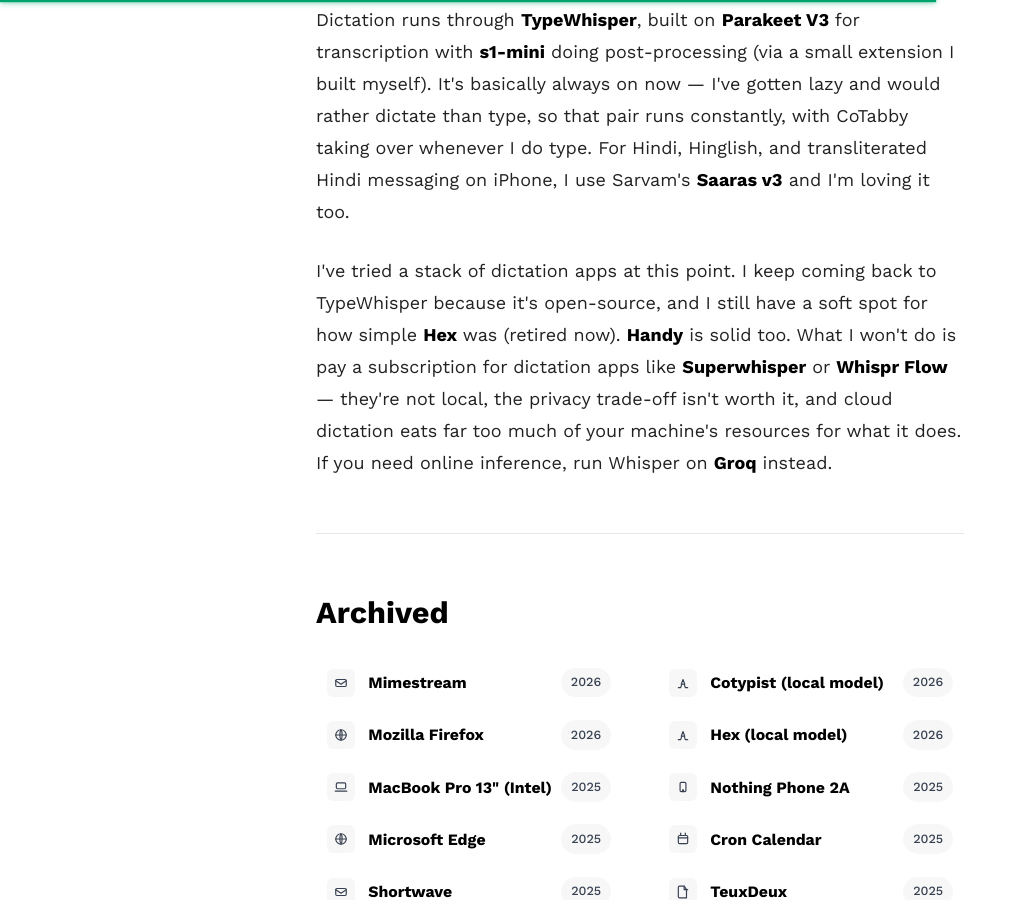
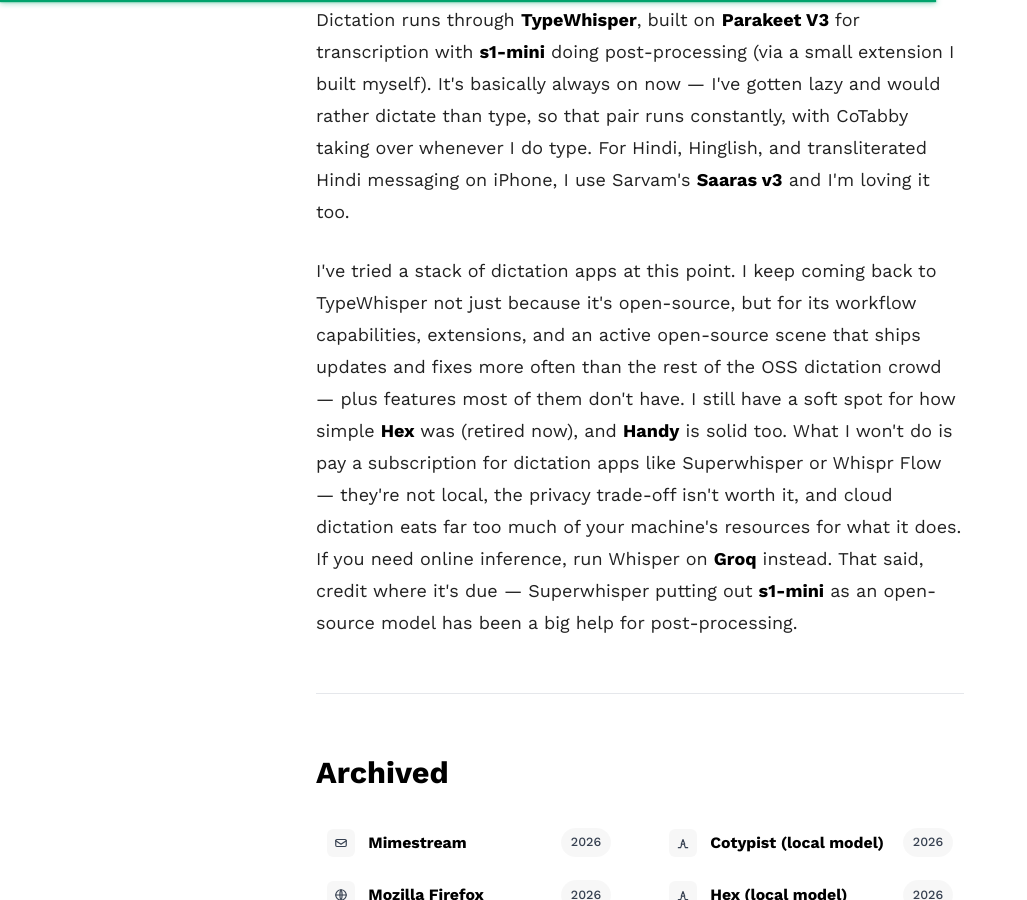
Before and after one commit to talkxo/rishiraj-blog-machine, a Jekyll site: the page built from _pages/stuff.md, in a window 1280 px wide and 900 px high, scrolled down 2639 px. Shown: the whole window, without its empty margins (0-1027 px from the left). Built offline with Jekyll 4.4.1, drawn with Linux system fonts in a browser that asks for light colours.

Commit message:
Refine dictation-apps paragraph: unbold, add TypeWhisper rationale, s1-mini credit
- Unbold Superwhisper/Whispr Flow mentions
- Explain TypeWhisper preference beyond just open-source (workflow, extensions, update cadence)
- Add closing credit to Superwhisper for open-sourcing s1-mini

Co-Authored-By: Claude Sonnet 5 <noreply@anthropic.com>

```diff
--- a/_pages/stuff.md
+++ b/_pages/stuff.md
@@ -74,7 +74,7 @@ permalink: /stuff/
 <p style="margin-bottom: 0.5rem;">I take notes in <strong>Bear</strong> and handle to-dos with <strong>Apple Reminders</strong> — <a href="/2025/teuxdeux-to-apple-reminders">I switched over from TeuxDeux</a> not too long ago. <strong>Notion Calendar</strong> keeps my schedule for now. Notion has already shut down Mail, though, and will likely sunset Calendar too — so I may end up back on Apple Calendar soon. For AI assistants, it's <strong>Claude</strong> day-to-day — I'm out of both the ChatGPT and Perplexity ecosystems now — with <strong>Gemini</strong> for Workspace and collaboration.</p>
 <p style="margin-bottom: 0.5rem;">Typing runs through <a href="https://github.com/FuJacob/cotabby"><strong>CoTabby</strong></a> — the open-source alternative to Cotypist — on <strong>Tabby-2-mini</strong> (a compact Qwen3.5-2B build) day-to-day. For more headroom, I switch to local inference via <a href="https://github.com/drumih/turbo-fieldfare"><strong>Turbo Fieldfare</strong></a> running <strong>Gemma 4 26B-A4B</strong> — the whole stack is basically an experiment in sustainable, fully local model inference.</p>
 <p style="margin-bottom: 0.5rem;">Dictation runs through <a href="https://github.com/typewhisper/"><strong>TypeWhisper</strong></a>, built on <strong>Parakeet V3</strong> for transcription with <a href="https://superwhisper.com/blog/s1"><strong>s1-mini</strong></a> doing post-processing (via a small extension I built myself). It's basically always on now — I've gotten lazy and would rather dictate than type, so that pair runs constantly, with CoTabby taking over whenever I do type. For Hindi, Hinglish, and transliterated Hindi messaging on iPhone, I use Sarvam's <a href="https://www.sarvam.ai/blogs/asr"><strong>Saaras v3</strong></a> and I'm loving it too.</p>
-<p style="margin-bottom: 3rem;">I've tried a stack of dictation apps at this point. I keep coming back to TypeWhisper because it's open-source, and I still have a soft spot for how simple <strong>Hex</strong> was (retired now). <a href="https://github.com/cjpais/Handy"><strong>Handy</strong></a> is solid too. What I won't do is pay a subscription for dictation apps like <strong>Superwhisper</strong> or <strong>Whispr Flow</strong> — they're not local, the privacy trade-off isn't worth it, and cloud dictation eats far too much of your machine's resources for what it does. If you need online inference, run Whisper on <strong>Groq</strong> instead.</p>
+<p style="margin-bottom: 3rem;">I've tried a stack of dictation apps at this point. I keep coming back to TypeWhisper not just because it's open-source, but for its workflow capabilities, extensions, and an active open-source scene that ships updates and fixes more often than the rest of the OSS dictation crowd — plus features most of them don't have. I still have a soft spot for how simple <strong>Hex</strong> was (retired now), and <a href="https://github.com/cjpais/Handy"><strong>Handy</strong></a> is solid too. What I won't do is pay a subscription for dictation apps like Superwhisper or Whispr Flow — they're not local, the privacy trade-off isn't worth it, and cloud dictation eats far too much of your machine's resources for what it does. If you need online inference, run Whisper on <strong>Groq</strong> instead. That said, credit where it's due — Superwhisper putting out <strong>s1-mini</strong> as an open-source model has been a big help for post-processing.</p>
 
 <hr>
 
```
